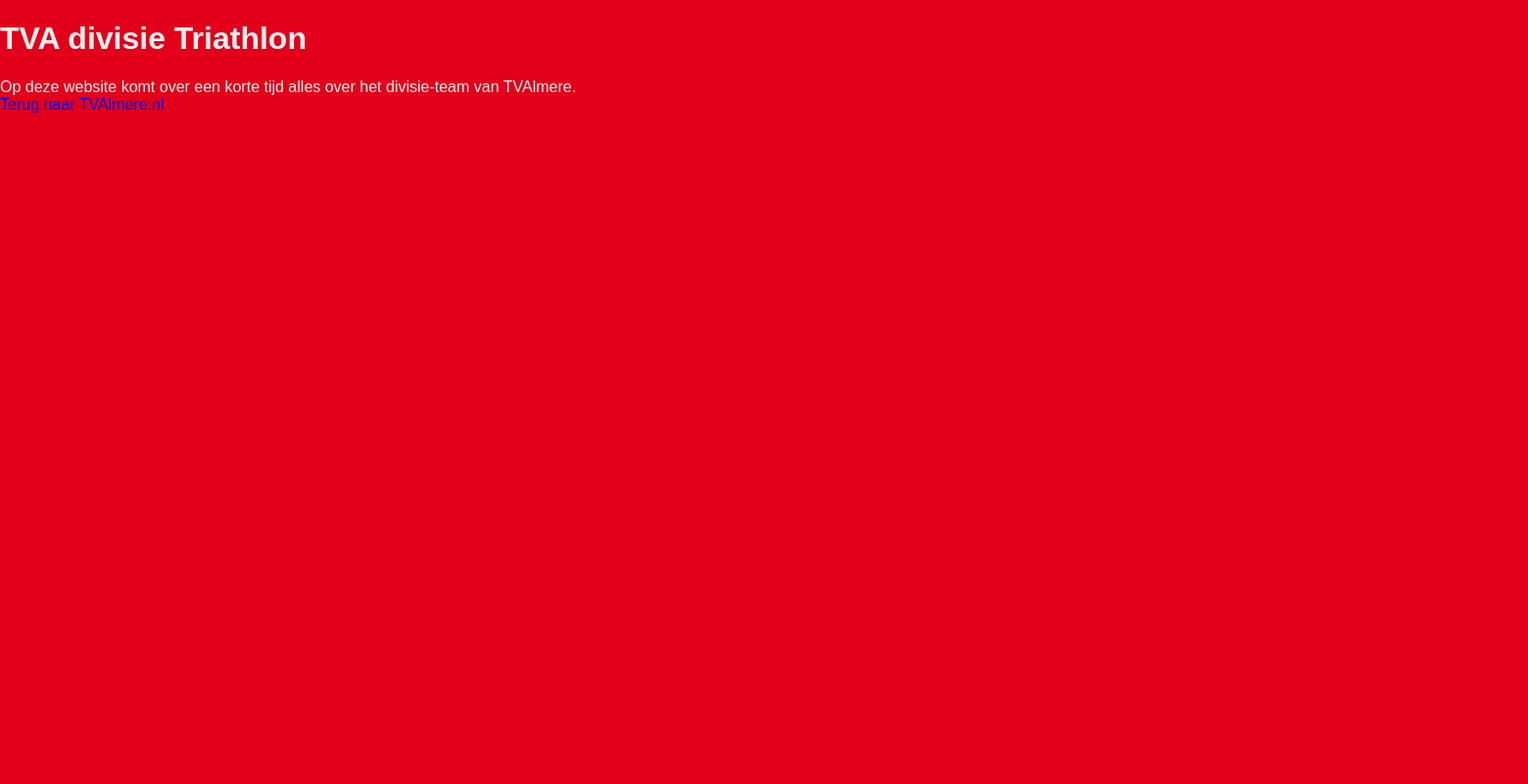
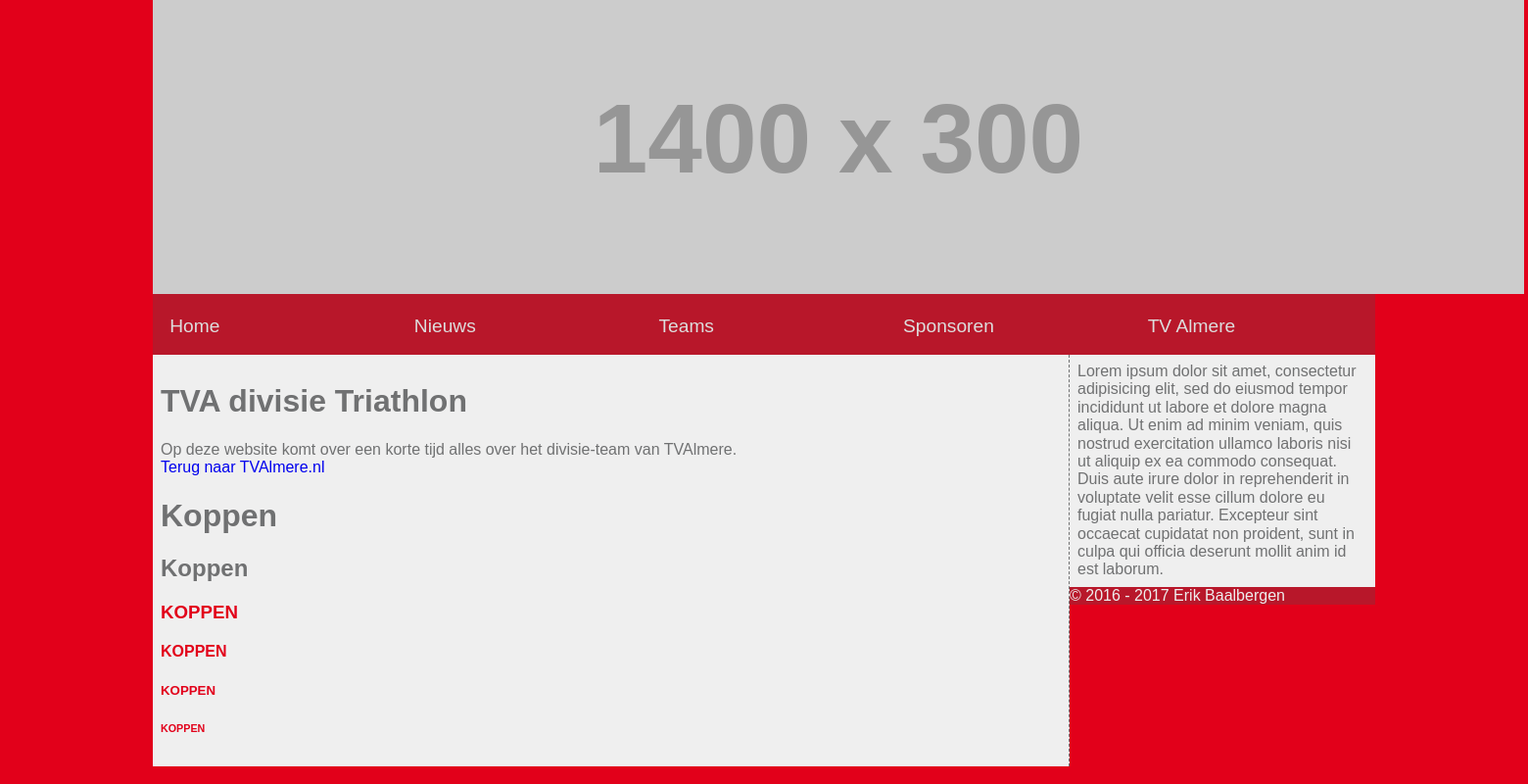
Before and after one commit to papierbouwer/TVA_divisie_website, a PHP site: page / in a window 1560 px wide. Shown: the whole page at 98% size. Run offline with PHP 8.4, Linux system fonts and the light colour scheme; grey boxes labelled with a size stand in for pictures from a placeholder-image service; some libraries are stand-ins or nearby versions.

Commit message:
done some more layout work.

```diff
--- a/css/main.css
+++ b/css/main.css
@@ -12,6 +12,14 @@ a{
     max-width: 1400px;
     margin:auto;
     background-color: #b8172a;
+}
+
+.navigatieAfbeelding{
+    min-height: 100%;
+    margin:auto;
+    text-align: center;
+    display: table-cell;
+    vertical-align: center;
 }
 
 nav ul{
@@ -43,11 +51,27 @@ nav ul li a{
 }
 
 article, aside{
-    background-color: #eeeeee;
+    background-color: #efefef;
     color: #707172;
+    display: block;
+}
+
+article div, aside div{
+    padding: 0.5em;
 }
 
 h3, h4, h5, h6{
     color: #e2001a;
     text-transform: uppercase;
 }
+
+article{
+    width: calc(75% - 1px);
+    float: left;
+    border-right: 1px dashed #707172;
+}
+
+aside{
+    width: 25%;
+    float: right;
+}
--- a/index.php
+++ b/index.php
@@ -9,14 +9,6 @@
         <title>TVA divisie Triathlon</title>
     </head>
     <body>
-        <?php
-
-        if(!isset($_GET['test']))
-        {
-            echo "<h1>TVA divisie Triathlon</h1><p>Op deze website komt over een korte tijd alles over het divisie-team van TVAlmere. <br><a href=\"http://tvalmere.nl\">Terug naar TVAlmere.nl</a></p>";
-        } else
-        {
-        ?>
         <div class="container">
             <header>
                 <div class="afbeelding">
@@ -57,8 +49,23 @@
                 </nav>
             </header>
             <article>
+                <div>
+                    <h1>
+                        TVA divisie Triathlon
+                    </h1>
+                    <p>Op deze website komt over een korte tijd alles over het divisie-team van TVAlmere. <br><a href="http://tvalmere.nl">Terug naar TVAlmere.nl</a></p>
+                    <h1>Koppen</h1>
+                    <h2>Koppen</h2>
+                    <h3>Koppen</h3>
+                    <h4>Koppen</h4>
+                    <h5>Koppen</h5>
+                    <h6>Koppen</h6>
+                </div>
             </article>
             <aside>
+                <div>
+                    Lorem ipsum dolor sit amet, consectetur adipisicing elit, sed do eiusmod tempor incididunt ut labore et dolore magna aliqua. Ut enim ad minim veniam, quis nostrud exercitation ullamco laboris nisi ut aliquip ex ea commodo consequat. Duis aute irure dolor in reprehenderit in voluptate velit esse cillum dolore eu fugiat nulla pariatur. Excepteur sint occaecat cupidatat non proident, sunt in culpa qui officia deserunt mollit anim id est laborum.
+                </div>
             </aside>
             <div class="advertenties">
             </div>
@@ -66,10 +73,5 @@
                 &copy; 2016 - <?=date("Y");?> Erik Baalbergen
             </footer>
         </div>
-        <?php
-        }
-        ?>
-
-
     </body>
 </html>
```
